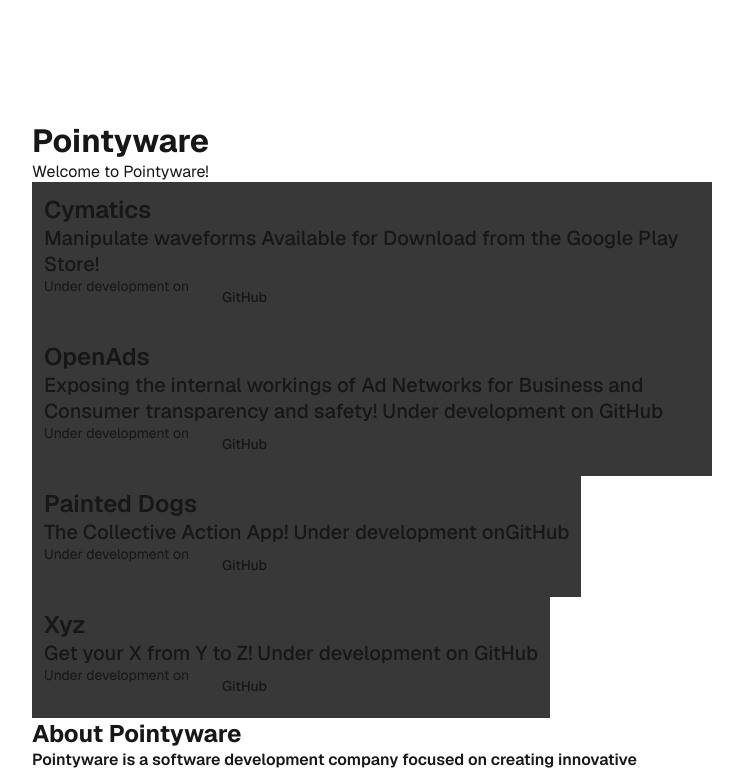
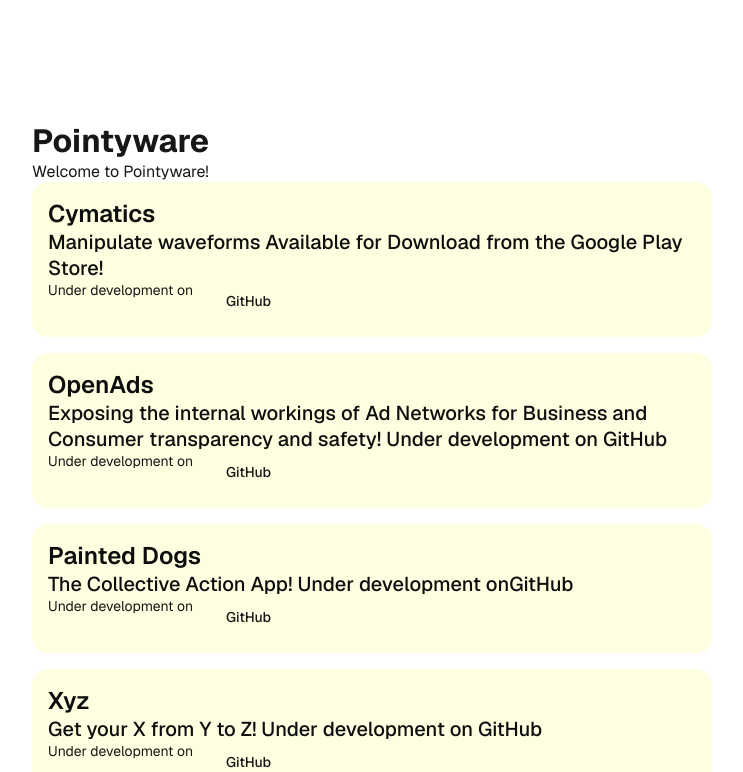
Before and after one commit to Pointyware/static-site, a Next.js app: page / in a window 1280 px wide. Shown: the top 772 px of the page, without its empty margins (268-1011 px from the left). Built offline with nearby package versions, Linux system fonts and the light colour scheme; a web font is replaced by a local one.

Commit message:
style project list

```diff
--- a/src/app/_components/project-list.tsx
+++ b/src/app/_components/project-list.tsx
@@ -1,15 +1,19 @@
 import ProjectView from "@/components/project-view"
 import { Project } from "@/model/project"
+import styles from '@/app/page.module.css'
 
 export interface List {
   projects: Project[]
 }
 
 export default function ProjectList({ projects }: List) {
-
-  return projects.map((project) => {
-    return <div key={project.name}>
-      <ProjectView project={project} />
-    </div>
-  })
+  return (
+    <div className={styles.projectList}>{
+      projects.map((project) => {
+        return (
+          <ProjectView  project={project} key={project.name} />
+        )
+      })
+    }</ div>
+  )
 }
--- a/src/app/page.module.css
+++ b/src/app/page.module.css
@@ -141,37 +141,68 @@
 }
 
 :root {
+  color-scheme: light dark;
+
   --font-weight-medium: 600;
   --font-weight-light: 500;
   --font-weight-lightest: 200;
+
+  --spacing-medium: 16px;
+
+
+  --color-text-light: #0e0e0e;
+  --color-surface-light: #fefee0;
+
+  --color-text-dark: #fefee0;
+  --color-surface-dark: #383838;
+
+  --color-text: light-dark(var(--color-text-light), var(--color-text-dark));
+  --color-surface: light-dark(var(--color-surface-light), var(--color-surface-dark));
+}
+
+.projectList {
+  display: flex;
+  flex-direction: column;
+  flex-wrap: nowrap;
+  justify-content: space-around;
+  column-gap: 8px;
+  row-gap: 16px;
+  align-content: stretch;
 }
 
 .projectCard {
-  background-color: #383838;
-  padding: 12px;
+  background-color: var(--color-surface);
+  padding: var(--spacing-medium);
+
+  border-radius: var(--spacing-medium);
 }
 
 .projectName {
   font-size: 18pt;
-  font-weight: var(--font-weight-medium)
+  font-weight: var(--font-weight-medium);
+  color: var(--color-text);
 }
 
 .projectDesc {
   font-size: 15pt;
-  font-weight: var(--font-weight-light)
+  font-weight: var(--font-weight-light);
+  color: var(--color-text);
 }
 
 .about {
   font-size: 12pt;
   font-weight: var(--font-weight-medium);
+  color: var(--color-text);
 }
 
 .contact {
   font-size: 12pt;
   font-weight: var(--font-weight-medium);
+  color: var(--color-text);
 }
 
 .copyright {
   font-size: 10pt;
-  font-weight: var(--font-weight-lightest)
+  font-weight: var(--font-weight-lightest);
+  color: var(--color-text);
 }
```
